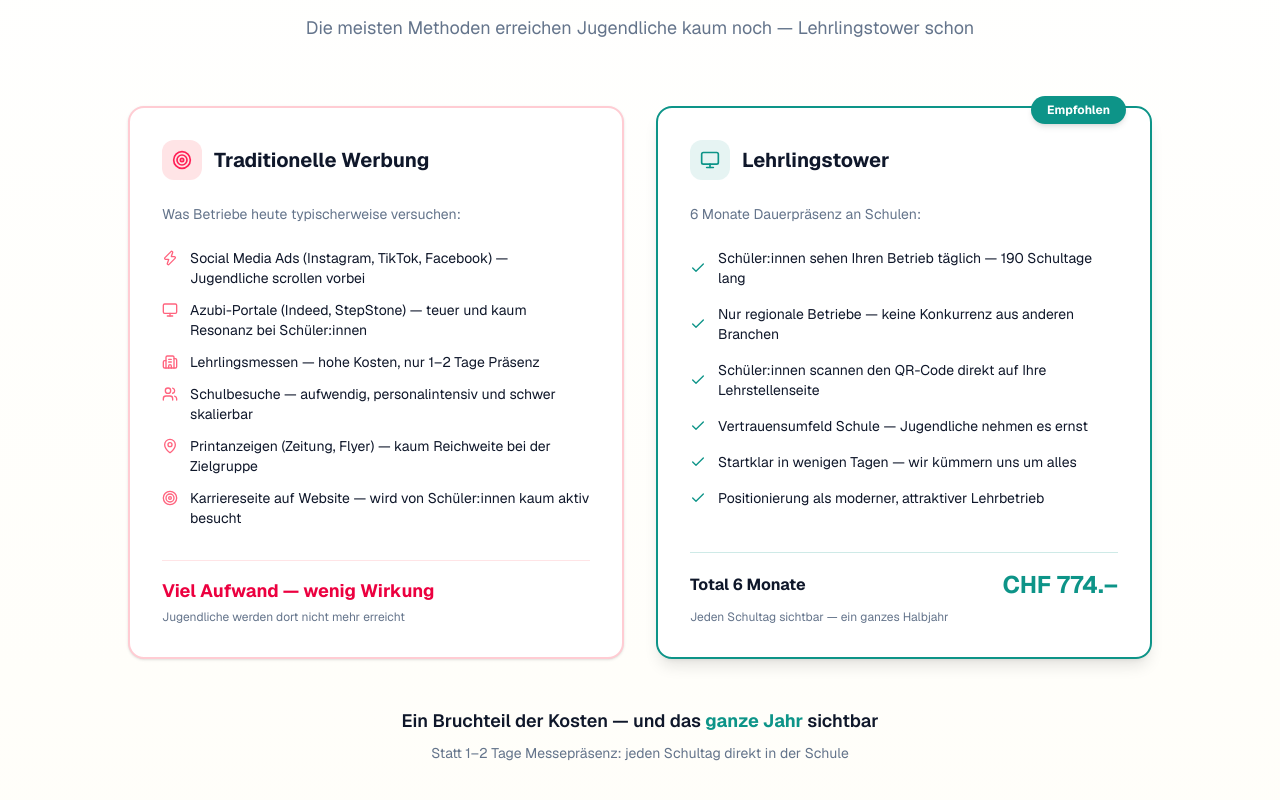
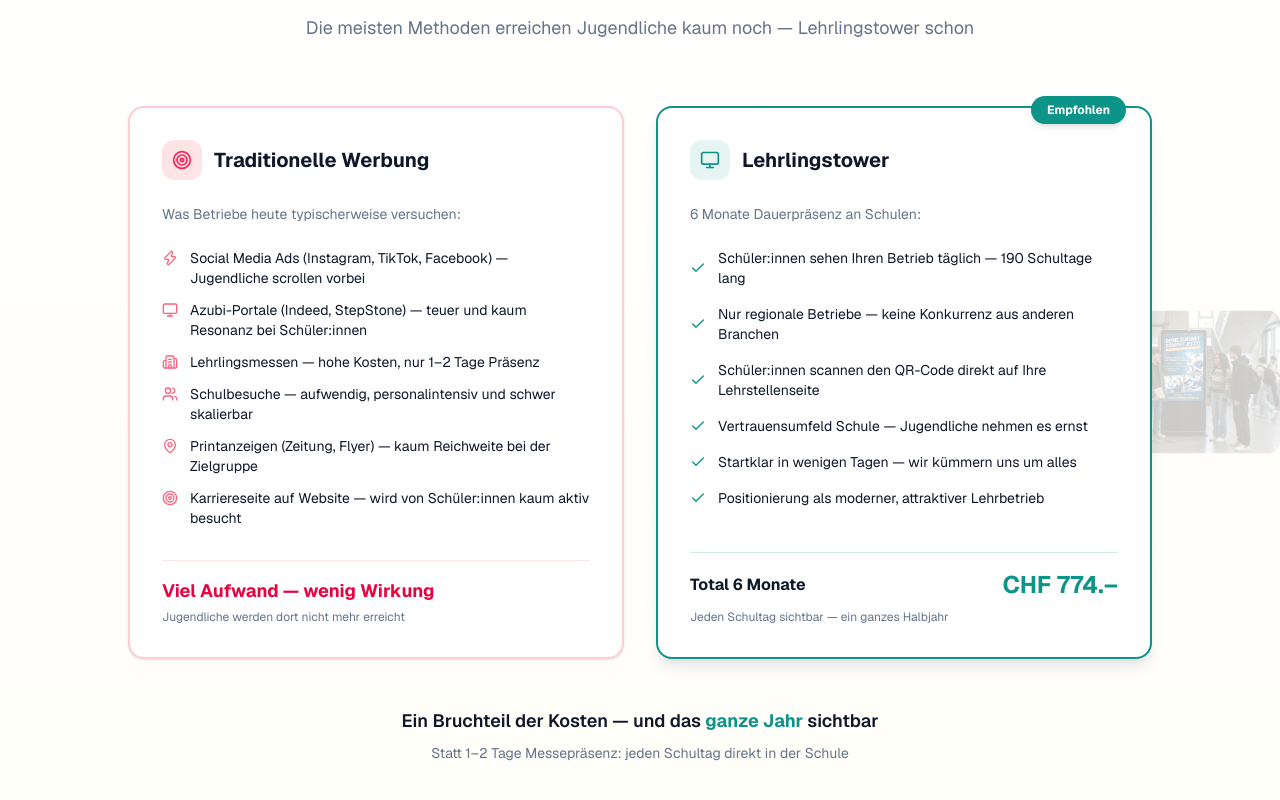
Before and after one commit to LucaSalesi-oss/lehrlingstower, a Next.js app: page / in a window 1280 px wide. Shown: the part 6602-7402 px from the top of the page. Built offline with nearby package versions, Linux system fonts and the light colour scheme.

Commit message:
Add transparent student kiosk image next to comparison box

```diff
--- a/src/app/page.tsx
+++ b/src/app/page.tsx
@@ -441,7 +441,16 @@
           </p>
         </div>
 
-        <div className="grid lg:grid-cols-2 gap-8 max-w-5xl mx-auto items-stretch">
+        <div className="relative grid lg:grid-cols-2 gap-8 max-w-5xl mx-auto items-stretch">
+          <div className="absolute -right-16 xl:-right-32 top-1/2 -translate-y-1/2 w-48 xl:w-64 opacity-20 pointer-events-none hidden lg:block">
+            <Image
+              src="/students-kiosk.jpg"
+              alt=""
+              width={400}
+              height={267}
+              className="w-full h-auto rounded-xl"
+            />
+          </div>
           <ScrollReveal className="flex">
           <div className="bg-white rounded-2xl p-8 border-2 border-rose-200 shadow-sm flex flex-col w-full">
             <div className="flex items-center gap-3 mb-6">
```
Also changed, not shown: public/students-kiosk.jpg (added).
